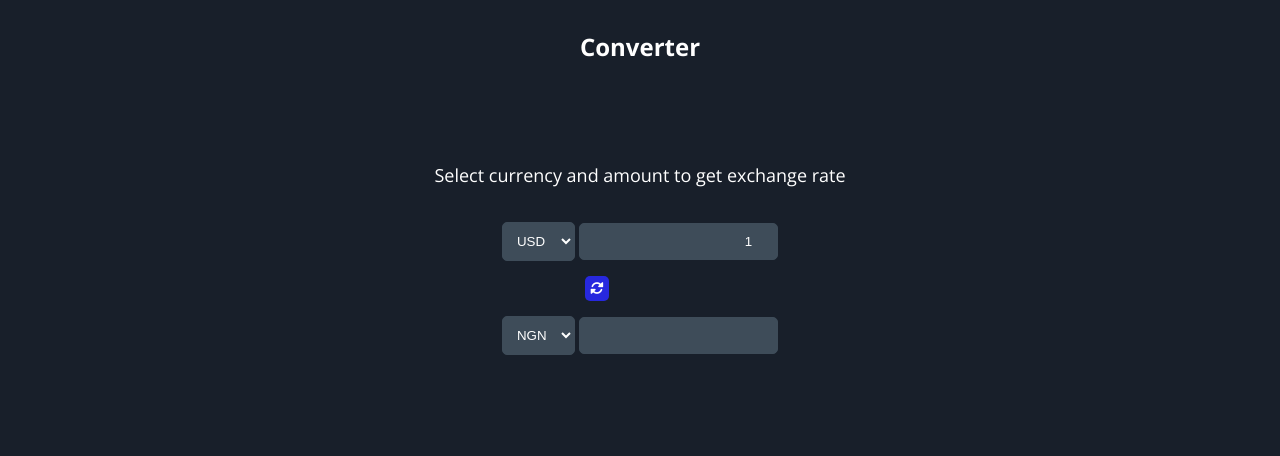
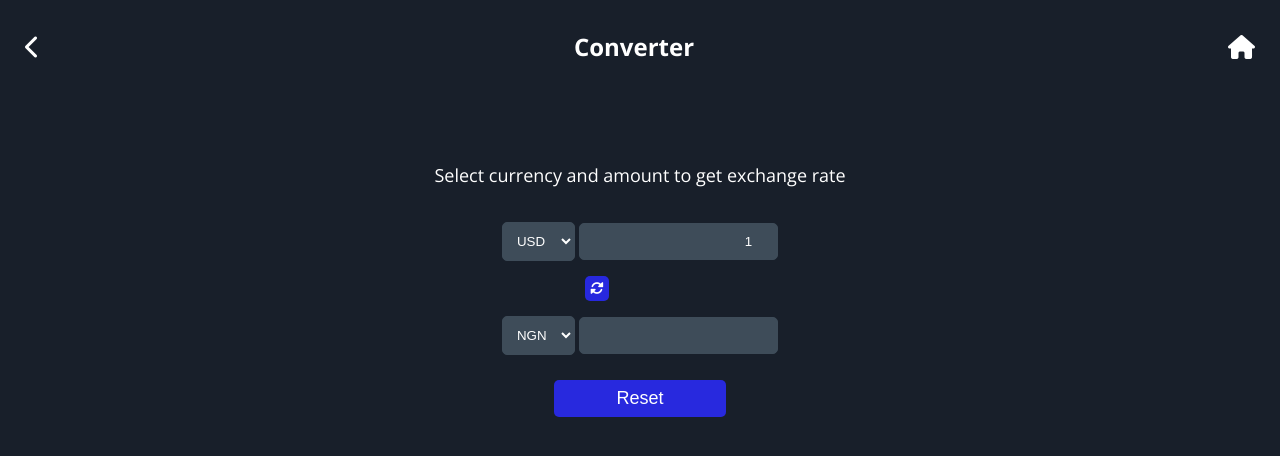
Before and after one commit to Similoluwa-Catherine/currency-calculator, a plain HTML site: page converter.html in a window 1280 px wide. Drawn offline with nearby package versions, Linux system fonts and the light colour scheme; no server answers.

Commit message:
Second commit

```diff
--- a/converter.html
+++ b/converter.html
@@ -73,7 +73,7 @@
                 <option value="VND">VND</option>
                 <option value="ZAR">ZAR</option>
             </select>
-            <input type="number" id="amount1" placeholder="0" value="1">
+            <input type="number" id="amount1" placeholder="0" value="1" onmousewheel="return false">
         </div>
 
         <div class="swap-rate-container">
@@ -137,8 +137,9 @@
                 <option value="VND">VND</option>
                 <option value="ZAR">ZAR</option>
             </select>
-            <input type="number" id="amount2">
+            <input type="number" id="amount2" onmousewheel="return false">
         </div>
+        <button class="reset-btn" id="reset_btn">Reset</button>
     </div>
     <script src='main.js'></script>
 </body>
--- a/main.js
+++ b/main.js
@@ -4,6 +4,7 @@ const amount1 = document.getElementById("amount1");
 const amount2 = document.getElementById("amount2");
 const rateEl = document.getElementById("rate");
 const swapBtn = document.getElementById("swap");
+const resetBtn = document.getElementById("reset_btn");
 
 let conversionRate;
 
@@ -43,4 +44,9 @@ swapBtn.addEventListener("click", () => {
   getConversionRate();
 });
 
+resetBtn.addEventListener("click", () => {
+    amount1.value = 1;
+    getConversionRate();
+})
+
 getConversionRate();
--- a/style.css
+++ b/style.css
@@ -157,6 +157,19 @@ input {
     cursor: pointer;
 }
 
+.reset-btn {
+    padding: 6px 15px;
+    border-radius: 6px;
+    border: none;
+    border-radius: 5px;
+    background: #2b2bffd8;
+    color: #fff;
+    cursor: pointer;
+    font-weight: 500;
+    font-size: 18px;
+    margin-top: 10px;
+}
+
 select:focus,
 input:focus,
 button:focus {
@@ -234,12 +247,7 @@ button:focus {
     }
 
     header {
-        display: block;
         font-size: 24px;
-    }
-
-    header a{
-        display: none;
     }
 
     .converter-p {
@@ -256,6 +264,11 @@ button:focus {
     .rate {
         padding-left: 29px;
         font-size: 15px;
+    }
+
+    .reset-btn {
+        width: 14%;
+        padding: 8px 12px;
     }
 
     /* about */
```
